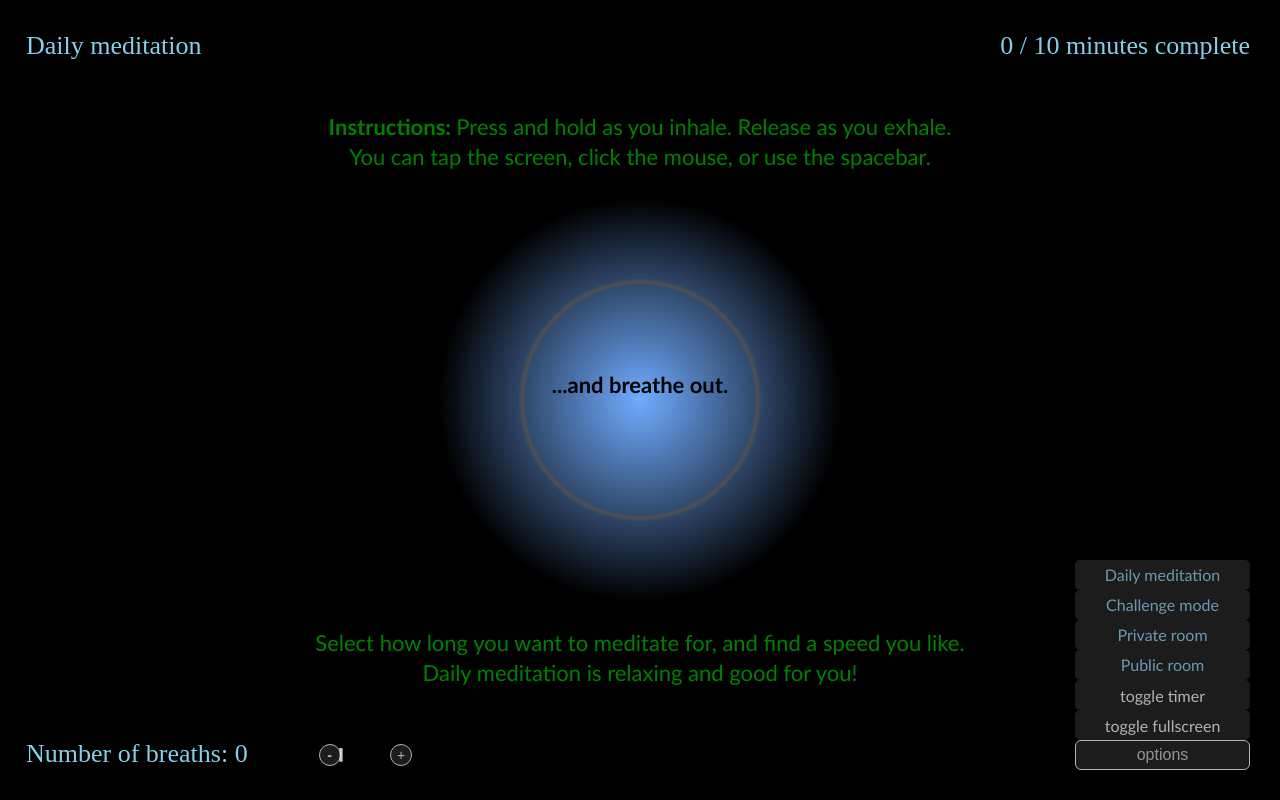
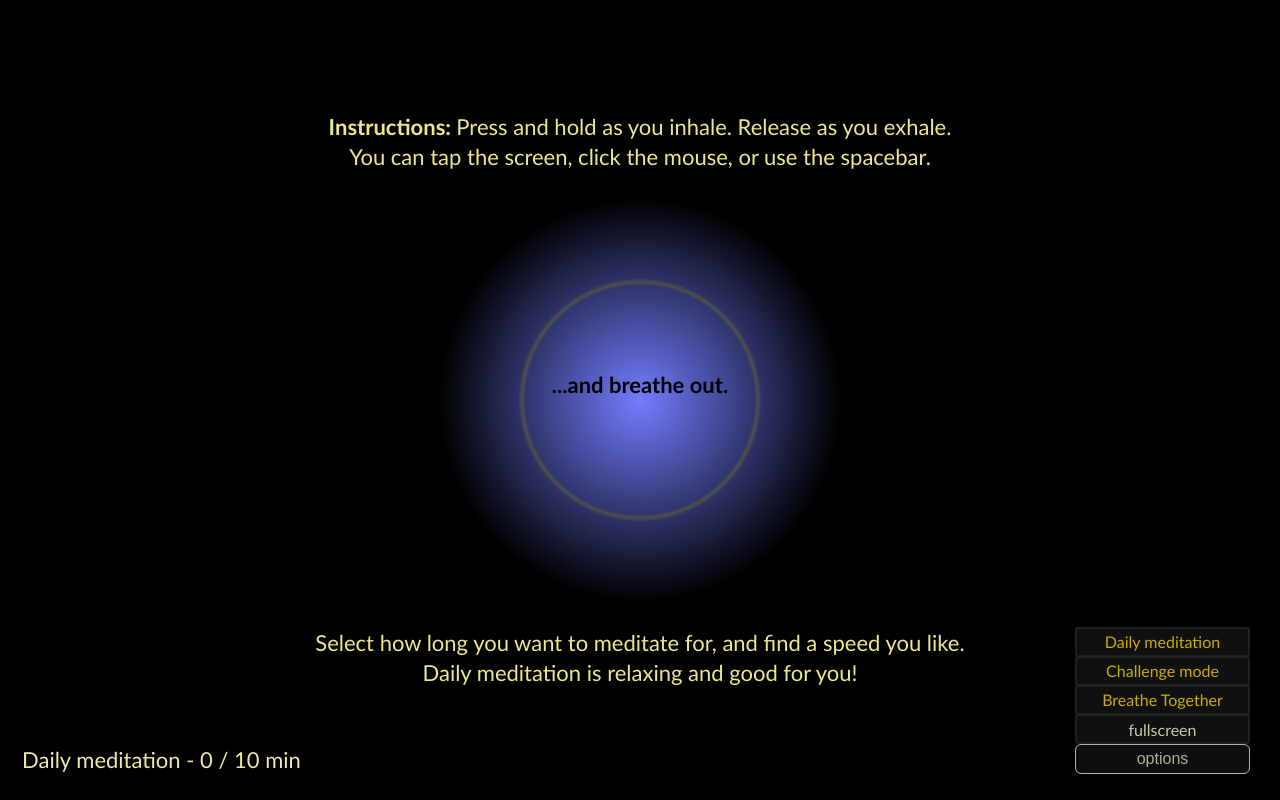
Before and after one commit to philshams/breathe, a Flask app: page / in a window 1280 px wide. Run offline with Flask 3, Linux system fonts and the light colour scheme; some libraries are stand-ins or nearby versions.

Commit message:
design tinkering

```diff
--- a/templates/challenge.html
+++ b/templates/challenge.html
@@ -386,7 +386,7 @@
                     num_active_text.style.color = "rgb(70,70,70)"
                 } else {
                     num_active_text.textContent = "online: " + (num_active + 1).toString() + " people"
-                    num_active_text.style.color = "skyblue"
+                    num_active_text.style.color = "rgb(70,70,70)" //"skyblue"
                 }
             }
 
--- a/templates/daily.html
+++ b/templates/daily.html
@@ -53,10 +53,10 @@
             var lockon_distance = 30;
 
             const min_red = 60;
-            const max_red = 160;
+            const max_red = 150;
 
             const min_green = 120;
-            const max_green = 220;
+            const max_green = 150;
 
             const max_ring_width = 11
             const max_ring_offset = 10
@@ -64,12 +64,14 @@
             const start_red = 80;
             const start_green = 140;
 
-            const color_change = 0.45;
+            const color_change = 0.25;
             const radius_change = 0.6;
             const init_speed_factor = 1.2;
             var speed_factor = init_speed_factor;
-            const max_speed = 2.2;
+            const max_speed = 2.4;
             const min_speed = 0.7;
+            const init_breaths_per_min = 7;
+            var breaths_per_min = init_breaths_per_min;
 
             const inhale_speed_boost = 1.35;
             const out_of_bounds_slowdown = 5;
@@ -121,8 +123,6 @@
 
             var out_of_bounds = false;
             var instructions_present = true;
-
-            display_streak()
 
             // Connect to the Socket.IO server.
             var socket = io("/");
@@ -185,8 +185,6 @@
                     if (!instructions_present) {
                        remove_options()
                     }
-
-                    display_streak()
                 }
             }
 
@@ -246,21 +244,21 @@
                 const fb = document.getElementById('fullscreen-button');
 
                 if (fb.style.display == "") {
-                    const tib = document.getElementById('timer-button');
+                    // const tib = document.getElementById('timer-button');
                     const ob = document.getElementById('orb-button');
                     const tob = document.getElementById('together-button');
-                    const tob2 = document.getElementById('together-button2');
+                    // const tob2 = document.getElementById('together-button2');
                     const ab = document.getElementById('alone-button');
                     const opt = document.getElementById('options-button');
 
                     fb.style.display = "none"
-                    tib.style.display = "none"
+                    // tib.style.display = "none"
                     ob.style.display = "none"
                     tob.style.display = "none"
-                    tob2.style.display = "none"
+                    // tob2.style.display = "none"
                     ab.style.display = "none"
 
-                    opt.style.border = "1px solid rgb(40, 40, 40)"
+                    opt.style.border = "1.5px solid rgb(40, 40, 40)"
                 }
 
                 // const instructions_right = document.getElementById("instructions_right");
@@ -278,15 +276,6 @@
                 instructions_present = false;
             }
 
-            function display_streak() {
-                const divElement1 = document.getElementById("streak");
-                if (num_breaths > 9999) {
-                    divElement1.textContent = "Number of breaths: a lot"
-                } else {
-                    divElement1.textContent = "Number of breaths: " + Math.floor((num_breaths+1) / 2).toString()
-                }
-            }
-
             socket.on('assign_user_id', function (msg) {
                 user_id = msg;
             });
@@ -294,11 +283,9 @@
             function display_num_active_users() {
                 const num_active_text = document.getElementById("others");
                 if (num_active == 0) {
-                    num_active_text.textContent = "online: just you"
-                    num_active_text.style.color = "rgb(70,70,70)"
+                    num_active_text.textContent = "" // "online: just you"
                 } else {
-                    num_active_text.textContent = "online: " + (num_active + 1).toString() + " people"
-                    num_active_text.style.color = "skyblue"
+                    num_active_text.textContent = "online: " + (num_active + 1).toString()
                 }
             }
 
@@ -418,7 +405,7 @@
                 const fullscreen_button = document.createElement("button");
                 fullscreen_button.setAttribute('id','fullscreen-button');
                 fullscreen_button.setAttribute('class','fullscreen-button button-style noselect');
-                fullscreen_button.textContent = 'toggle fullscreen';
+                fullscreen_button.textContent = 'fullscreen';
                 fullscreen_button.addEventListener("click", toggle_fullscreen);
                 document.body.appendChild(fullscreen_button);
             }
@@ -434,12 +421,12 @@
                 toggle_options()
             }
 
-            const timer_button = document.createElement("button");
-            timer_button.setAttribute('id','timer-button');
-            timer_button.setAttribute('class','timer-button button-style noselect');
-            timer_button.textContent = 'toggle timer';
-            timer_button.addEventListener("click", toggle_timer);
-            document.body.appendChild(timer_button);
+            // const timer_button = document.createElement("button");
+            // timer_button.setAttribute('id','timer-button');
+            // timer_button.setAttribute('class','timer-button button-style noselect');
+            // timer_button.textContent = 'toggle timer';
+            // timer_button.addEventListener("click", toggle_timer);
+            // document.body.appendChild(timer_button);
 
             const options_button = document.createElement("button");
             options_button.setAttribute('id','options-button');
@@ -450,43 +437,43 @@
             options_button.addEventListener('click', toggle_options);
             document.body.appendChild(options_button);
 
-            const slower_button = document.createElement("button");
-            slower_button.setAttribute('id','slower-button');
-            slower_button.setAttribute('class','slower-button noselect');
-            slower_button.textContent = '-';
-            slower_button.addEventListener('mouseover', go_out_of_bounds);
-            slower_button.addEventListener('mouseout', back_in_bounds);
-            slower_button.addEventListener('click', go_slower);
-            document.body.appendChild(slower_button);
+            // const slower_button = document.createElement("button");
+            // slower_button.setAttribute('id','slower-button');
+            // slower_button.setAttribute('class','slower-button noselect');
+            // slower_button.textContent = '-';
+            // slower_button.addEventListener('mouseover', go_out_of_bounds);
+            // slower_button.addEventListener('mouseout', back_in_bounds);
+            // slower_button.addEventListener('click', go_slower);
+            // document.body.appendChild(slower_button);
 
-            const faster_button = document.createElement("button");
-            faster_button.setAttribute('id','faster-button');
-            faster_button.setAttribute('class','faster-button noselect');
-            faster_button.textContent = '+';
-            faster_button.addEventListener('mouseover', go_out_of_bounds);
-            faster_button.addEventListener('mouseout', back_in_bounds);
-            faster_button.addEventListener('click', go_faster);
-            document.body.appendChild(faster_button);
+            // const faster_button = document.createElement("button");
+            // faster_button.setAttribute('id','faster-button');
+            // faster_button.setAttribute('class','faster-button noselect');
+            // faster_button.textContent = '+';
+            // faster_button.addEventListener('mouseover', go_out_of_bounds);
+            // faster_button.addEventListener('mouseout', back_in_bounds);
+            // faster_button.addEventListener('click', go_faster);
+            // document.body.appendChild(faster_button);
 
             const fb = document.getElementById('fullscreen-button');
-            const tib = document.getElementById('timer-button');
+            // const tib = document.getElementById('timer-button');
             const ob = document.getElementById('orb-button');
             const tob = document.getElementById('together-button');
-            const tob2 = document.getElementById('together-button2');
+            // const tob2 = document.getElementById('together-button2');
             const ab = document.getElementById('alone-button');
 
-            tib.addEventListener('click', toggle_timer);
+            // tib.addEventListener('click', toggle_timer);
 
             fb.addEventListener('mouseover', on_options);
             fb.addEventListener('mouseout', back_in_bounds);
-            tib.addEventListener('mouseover', on_options);
-            tib.addEventListener('mouseout', back_in_bounds);
+            // tib.addEventListener('mouseover', on_options);
+            // tib.addEventListener('mouseout', back_in_bounds);
             ob.addEventListener('mouseover', on_options);
             ob.addEventListener('mouseout', back_in_bounds);
             tob.addEventListener('mouseover', on_options);
             tob.addEventListener('mouseout', back_in_bounds);
-            tob2.addEventListener('mouseover', on_options);
-            tob2.addEventListener('mouseout', back_in_bounds);
+            // tob2.addEventListener('mouseover', on_options);
+            // tob2.addEventListener('mouseout', back_in_bounds);
             ab.addEventListener('mouseover', on_options);
             ab.addEventListener('mouseout', back_in_bounds);
 
@@ -505,54 +492,47 @@
             }
 
             function go_faster() {
-                if (speed_factor >= init_speed_factor) {
-                    speed_factor = Math.min(max_speed, speed_factor + 0.2)
-                } else {
-                    speed_factor = Math.min(max_speed, speed_factor + 0.1)
-                }
+                speed_factor = Math.min(max_speed, speed_factor * (breaths_per_min + 1) / breaths_per_min)
 
-                if (speed_factor != max_speed) {
-                    const speed = document.getElementById('speed');
-                    speed.textContent = speed.textContent + "|"
-                }
+                breaths_per_min = Math.round(init_breaths_per_min * speed_factor / init_speed_factor)
+
+                const speed = document.getElementById('behind-button');
+                speed.textContent = breaths_per_min.toString() + " breaths per min"
+
             }
 
             function go_slower() {
-                if (speed_factor != min_speed) {
-                    const speed = document.getElementById('speed');
-                    speed.textContent = speed.textContent.slice(0,-1)
-                }
+                speed_factor = Math.max(min_speed, speed_factor * (breaths_per_min - 1) / breaths_per_min)
 
-                if (speed_factor <= init_speed_factor) {
-                    speed_factor = Math.max(min_speed, speed_factor - 0.1)
-                } else {
-                    speed_factor = Math.max(min_speed, speed_factor - 0.2)
-                }
+                breaths_per_min = Math.round(init_breaths_per_min * speed_factor / init_speed_factor)
+
+                const speed = document.getElementById('behind-button');
+                speed.textContent = breaths_per_min.toString() + " breaths per min"
             }
 
             function toggle_options() {
                 const fb = document.getElementById('fullscreen-button');
-                const tib = document.getElementById('timer-button');
+                // const tib = document.getElementById('timer-button');
                 const ob = document.getElementById('orb-button');
                 const tob = document.getElementById('together-button');
-                const tob2 = document.getElementById('together-button2');
+                // const tob2 = document.getElementById('together-button2');
                 const ab = document.getElementById('alone-button');
                 const opt = document.getElementById('options-button');
 
                 if (fb.style.display == "none") {
                     fb.style.display = ""
-                    tib.style.display = ""
+                    // tib.style.display = ""
                     ob.style.display = ""
                     tob.style.display = ""
-                    tob2.style.display = ""
+                    // tob2.style.display = ""
                     ab.style.display = ""
                     opt.style.border = "1px solid white"
                 } else {
                     fb.style.display = "none"
-                    tib.style.display = "none"
+                    // tib.style.display = "none"
                     ob.style.display = "none"
                     tob.style.display = "none"
-                    tob2.style.display = "none"
+                    // tob2.style.display = "none"
                     ab.style.display = "none"
                     opt.style.border = "1px solid rgb(40, 40, 40)"
 
@@ -576,25 +556,25 @@
                 const divElement = document.getElementById("timer");
                 new_time_in_session = Math.floor(((new Date).getTime() - start_time) / 1000 / 60)
                 if (new_time_in_session != time_in_session) {
-                    divElement.textContent = new_time_in_session.toString() + " / " + session_duration.toString() + " minutes complete"
+                    divElement.textContent = "Daily meditation - " + new_time_in_session.toString() + " / " + session_duration.toString() + " min"
                 }
             }
 
             function show_options() {
                 const fb = document.getElementById('fullscreen-button');
-                const tib = document.getElementById('timer-button');
+                // const tib = document.getElementById('timer-button');
                 const ob = document.getElementById('orb-button');
                 const tob = document.getElementById('together-button');
-                const tob2 = document.getElementById('together-button2');
+                // const tob2 = document.getElementById('together-button2');
                 const ab = document.getElementById('alone-button');
                 const opt = document.getElementById('options-button');
 
                 if (fb.style.display == "none") {
                     fb.style.display = ""
-                    tib.style.display = ""
+                    // tib.style.display = ""
                     ob.style.display = ""
                     tob.style.display = ""
-                    tob2.style.display = ""
+                    // tob2.style.display = ""
                     ab.style.display = ""
                     opt.style.border = "1px solid white"
                 }
@@ -608,28 +588,42 @@
 <style>
     #options-button {
         position: absolute;
-        bottom:  30px;
+        bottom:  26px;
         right:  30px;
-        background: rgb(40, 40, 40);
+        background: rgb(20, 20, 20);
         border-radius: 6px;
         border:  1px solid white;
         opacity: 0.7;
         width:  175px;
         height:  30px;
-        color: lightgray;
+        color: lightgoldenrodyellow;
         font-size: 16px;
         box-sizing: border-box;
         cursor:  pointer;
     }
 
+    .behind-button {
+        position: absolute;
+        bottom:  33.5px;
+        left:  329.5px;
+        background: rgb(50, 50, 50);
+        width:  155px;
+        height:  23px;
+        line-height: 22px;
+        text-align: center;
+        color: skyblue;
+        font-size: 14px;
+        font-family: Trebuchet MS;
+        box-sizing: border-box;
+    }
+
     .slower-button {
         position: absolute;
         bottom:  34px;
-        left:  318.5px;
-        background: rgb(40, 40, 40);
+        left:  323px;
+        background: rgb(50, 50, 50);
         border-radius: 50%;
         border:  1px solid white;
-        opacity: 0.7;
         width:  22px;
         height:  22px;
         line-height: 5px;
@@ -642,20 +636,18 @@
     }
 
     .slower-button:hover {
-        background: rgb(90, 90, 90);
+        background: rgb(100, 100, 100);
     }
 
     .faster-button {
         position: absolute;
         bottom:  34px;
-        left:  390px;
-        background: rgb(40, 40, 40);
+        left:  470px;
+        background: rgb(50, 50, 50);
         border-radius: 50%;
         border:  1px solid white;
-        opacity: 0.7;
         width:  22px;
         height:  22px;
-        /* line-height: 10px; */
         margin: auto;
         color: white;
         font-size: 14px;
@@ -664,34 +656,34 @@
     }
 
     .faster-button:hover {
-        background: rgb(90, 90, 90);
+        background: rgb(100, 100, 100);
     }
 
     #fullscreen-button {
         position: absolute;
-        bottom:  60px;
+        bottom:  56px;
         right:  30px;
-        color: white;
+        color: lightgoldenrodyellow;
     }
 
     .fullscreen-button:hover {
         background: rgb(70, 70, 70);
     }
 
-    .timer-button {
+    /* .timer-button {
         position: absolute;
         bottom:  90px;
         right:  30px;
-        color: white;
+        color: lightgoldenrodyellow;
     }
 
     .timer-button:hover {
         background: rgb(70, 70, 70);
-    }
+    } */
 
     .alone-button {
         position: absolute;
-        bottom:  210px;
+        bottom:  143px;
         right:  30px;
         color: rgb(150, 220, 255);
     }
@@ -702,7 +694,7 @@
 
     .orb-button {
         position: absolute;
-        bottom:  180px;
+        bottom:  114px;
         right:  30px;
         color: rgb(150, 220, 255);
     }
@@ -713,7 +705,7 @@
 
     .together-button {
         position: absolute;
-        bottom:  150px;
+        bottom:  85px;
         right:  30px;
         color: rgb(150, 220, 255);
     }
@@ -722,29 +714,30 @@
         background: rgb(70, 70, 70);
     }
 
-    .together-button2 {
+    /* .together-button2 {
         position: absolute;
-        bottom:  120px;
+        bottom:  90px;
         right:  30px;
         color: rgb(150, 220, 255);
     }
 
     .together-button2:hover {
         background: rgb(70, 70, 70);
-    }
+    } */
 
     .button-style {
-        background: rgb(40, 40, 40);
-        opacity: 0.7;
+        background: rgb(20, 20, 20);
+        opacity: 0.8;
         border:  2px solid rgb(40, 40, 40);
         width:  175px;
         height:  30px;
-        border-radius: 5px;
+        border-radius: 3px;
         box-sizing: border-box;
         cursor:  pointer;
         text-align: center;
         line-height: 25px;
         font-size: 16px;
+        color: gold;
         text-decoration: none;
         font-family: Trebuchet MS;
     }
@@ -761,19 +754,16 @@
 }
 </style>
 <body>
-        <p class="noselect" id="streak" style=" position: absolute; bottom: 5px; left: 0; width: 40%; text-align: left; text-indent: 1em; font-size: 26px; color: skyblue"></p>
 
-        <p class="noselect" style=" position: absolute; top: 5px; left: 0; width: 20em; text-align: left; text-indent: 1em; font-size: 26px; color: skyblue">Daily meditation</p>
+        <!-- <p class="noselect" style=" position: absolute; top: 5px; left: 0; width: 20em; text-align: left; text-indent: 1em; font-size: 26px; color: skyblue">Daily meditation</p> -->
 
-        <p class="noselect" id = "timer" style=" position: absolute; top: 5px; right: 30px; width: 10em; text-align: right; font-size: 26px; color: skyblue"></p>
+        <p class="noselect" id = "timer" style=" position: absolute; bottom: 5px; left: 0; width: 30em; text-align: left; text-indent: 1em; font-size: 22px; color: palegoldenrod; font-family: Trebuchet MS;"></p>
 
-        <p class="noselect" id="others" style=" position: absolute; bottom: 18px; right: 230px; width: 10em; text-align: right; font-size: 18px; font-family: Trebuchet MS;"></p>
+        <p class="noselect" id="others" style=" position: absolute; bottom: 12px; right: 225px; width: 10em; text-align: right; font-size: 18px; font-family: Trebuchet MS; color: rgb(70,70,70)"></p>
 
-        <p class="noselect" id="speed" style=" position: absolute; bottom: 24px; left: 340px; width: 10em; text-align: left; font-size: 14px; font-weight: 900; font-family: Trebuchet MS; letter-spacing: -4px; color: rgb(200,200,200);">||||||</p>
+        <p class="noselect" id="instructions_upper" style=" position: absolute; top: 90px; left: 0; width: 100%; text-align: center; font-size: 22px; line-height: 30px; font-family: Trebuchet MS; color: khaki"><b>Instructions: </b>Press and hold as you inhale. Release as you exhale.<br>You can tap the screen, click the mouse, or use the spacebar.</p>
 
-        <p class="noselect" id="instructions_upper" style=" position: absolute; top: 90px; left: 0; width: 100%; text-align: center; font-size: 22px; line-height: 30px; font-family: Trebuchet MS; color: green"><b>Instructions: </b>Press and hold as you inhale. Release as you exhale.<br>You can tap the screen, click the mouse, or use the spacebar.</p>
-
-        <p class="noselect" id="instructions_lower" style=" position: absolute; bottom: 90px; left: 0; width: 100%; text-align: center; font-size: 22px; line-height: 30px; font-family: Trebuchet MS; color: green">Select how long you want to meditate for, and find a speed you like.<br>Daily meditation is relaxing and good for you!</p>
+        <p class="noselect" id="instructions_lower" style=" position: absolute; bottom: 90px; left: 0; width: 100%; text-align: center; font-size: 22px; line-height: 30px; font-family: Trebuchet MS; color: khaki">Select how long you want to meditate for, and find a speed you like.<br>Daily meditation is relaxing and good for you!</p>
 
         <p class="noselect" id="encourage" style=" position: absolute; top: 390px; left: 180px; width: 20em; text-align: right; font-size: 22px; line-height: 30px; font-family: Trebuchet MS; color: skyblue"></p>
 
@@ -783,8 +773,10 @@
 
         <!-- <p class="noselect" id="instructions_right" style=" position: absolute; bottom: 230px; right: 40px; width: 20%; text-align: right; font-size: 18px; line-height: 22px; font-family: Trebuchet MS; color: skyblue">Four modes to try!</p> -->
 
-    <a id = "together-button" href="together" class='together-button button-style noselect'>Private room</a>
-    <a id = "together-button2" href="together2" class='together-button2 button-style noselect'>Public room</a>
+    <!-- <a id = "behind-button" class='behind-button noselect'>7 breaths per min</a> -->
+
+    <a id = "together-button" href="together" class='together-button button-style noselect'>Breathe Together</a>
+    <!-- <a id = "together-button2" href="together2" class='together-button2 button-style noselect'>Public room</a> -->
     <a id = "orb-button" href="challenge" class='button-style orb-button noselect'>Challenge mode</a>
     <a id = "alone-button" href="" class='alone-button button-style noselect'>Daily meditation</a>
 
```
